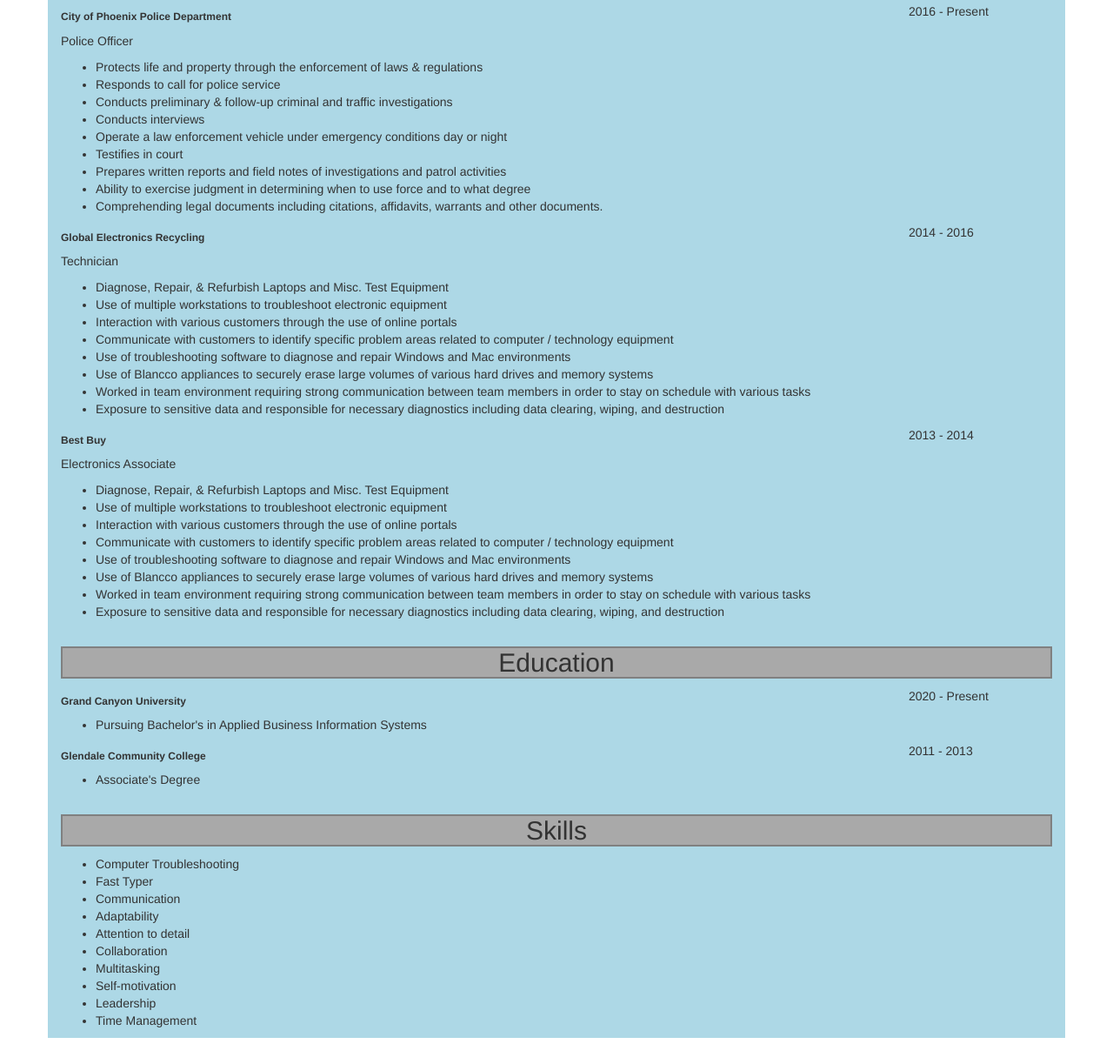
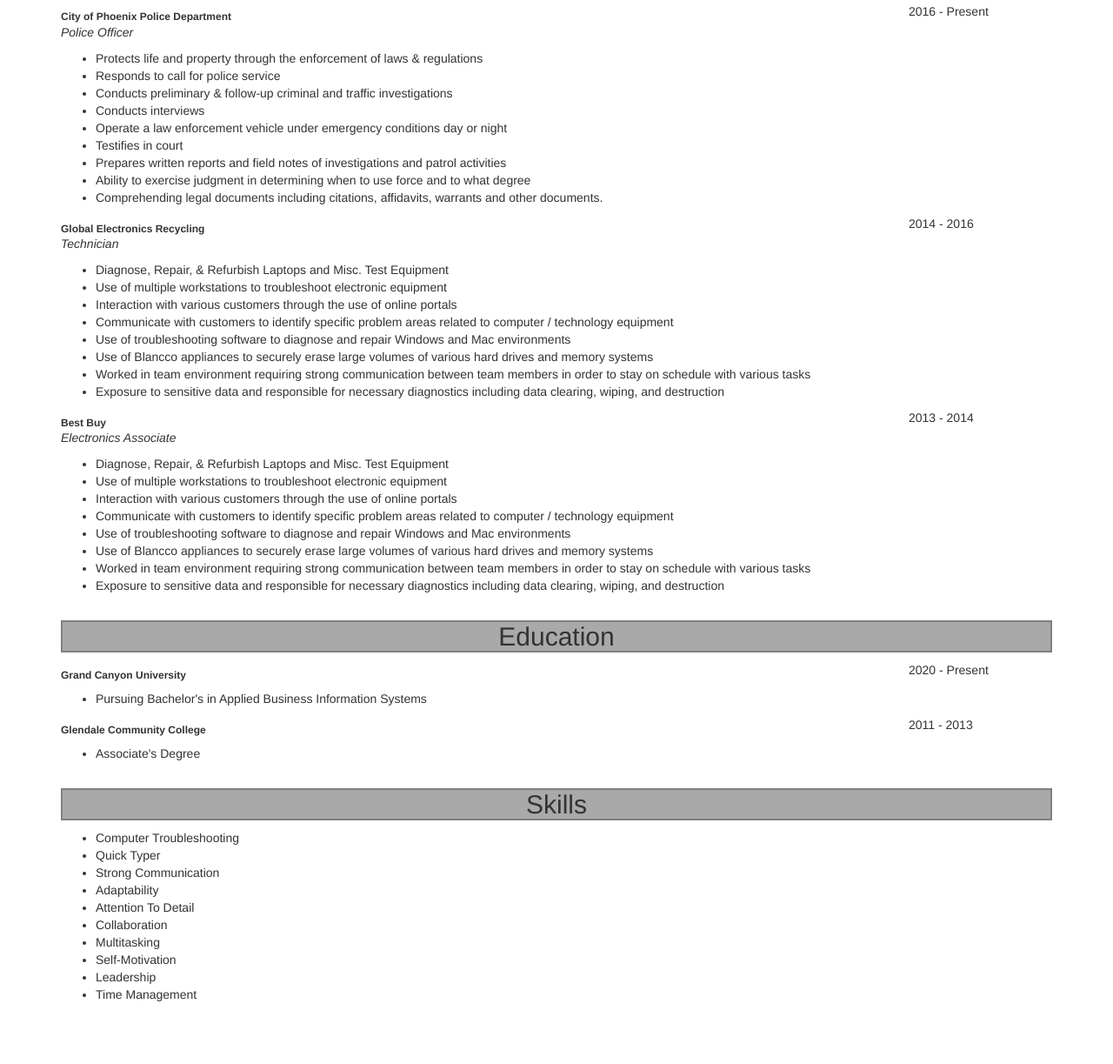
Before and after one commit to matthewkollar/Resume, a plain HTML site: page index.html in a window 1280 px wide. Shown: the part 360-1583 px from the top of the page at 87% size. After the commit the page ends 1553 px from the top, so only its background shows below. Drawn offline with nearby package versions, Linux system fonts and the light colour scheme.

Commit message:
remove bg color / edit subtitle

```diff
--- a/index.html
+++ b/index.html
@@ -30,7 +30,7 @@
           <div class="row">
             <div class="col-sm-10">
               <h6><b>City of Phoenix Police Department</b></h6>
-              <p>Police Officer</p>
+              <p class="subTitle">Police Officer</p>
               <ul>
                 <li>Protects life and property through the enforcement of laws & regulations</li>
                 <li>Responds to call for police service</li>
@@ -49,7 +49,7 @@
         <div class="row">
           <div class="col-sm-10">
             <h6><b>Global Electronics Recycling</b></h6>
-            <p>Technician</p>
+            <p class="subTitle">Technician</p>
             <ul>
               <li>Diagnose, Repair, & Refurbish Laptops and Misc. Test Equipment</li>
               <li>Use of multiple workstations to troubleshoot electronic equipment</li>
@@ -67,7 +67,7 @@
         <div class="row">
           <div class="col-sm-10">
             <h6><b>Best Buy</b></h6>
-            <p>Electronics Associate</p>
+            <p class="subTitle">Electronics Associate</p>
             <ul>
               <li>Diagnose, Repair, & Refurbish Laptops and Misc. Test Equipment</li>
               <li>Use of multiple workstations to troubleshoot electronic equipment</li>
@@ -109,13 +109,13 @@
             <div class="col-sm-10">
               <ul>
                 <li>Computer Troubleshooting</li>
-                <li>Fast Typer</li>
-                <li>Communication</li>
+                <li>Quick Typer</li>
+                <li>Strong Communication</li>
                 <li>Adaptability</li>
-                <li>Attention to detail</li>
+                <li>Attention To Detail</li>
                 <li>Collaboration</li>
                 <li>Multitasking</li>
-                <li>Self-motivation</li>
+                <li>Self-Motivation</li>
                 <li>Leadership</li>
                 <li>Time Management</li>
               </ul>
--- a/style.css
+++ b/style.css
@@ -14,7 +14,7 @@ body {
 }
 
 .container {
- background-color: lightblue;
+
 }
 .resumeTitle {
 	margin-bottom: 30px;
@@ -81,3 +81,9 @@ body {
     color: white;
     margin-bottom: 10px;
 }
+
+.subTitle {
+    margin-top: -10px;
+    font-style: italic;
+
+}
```
